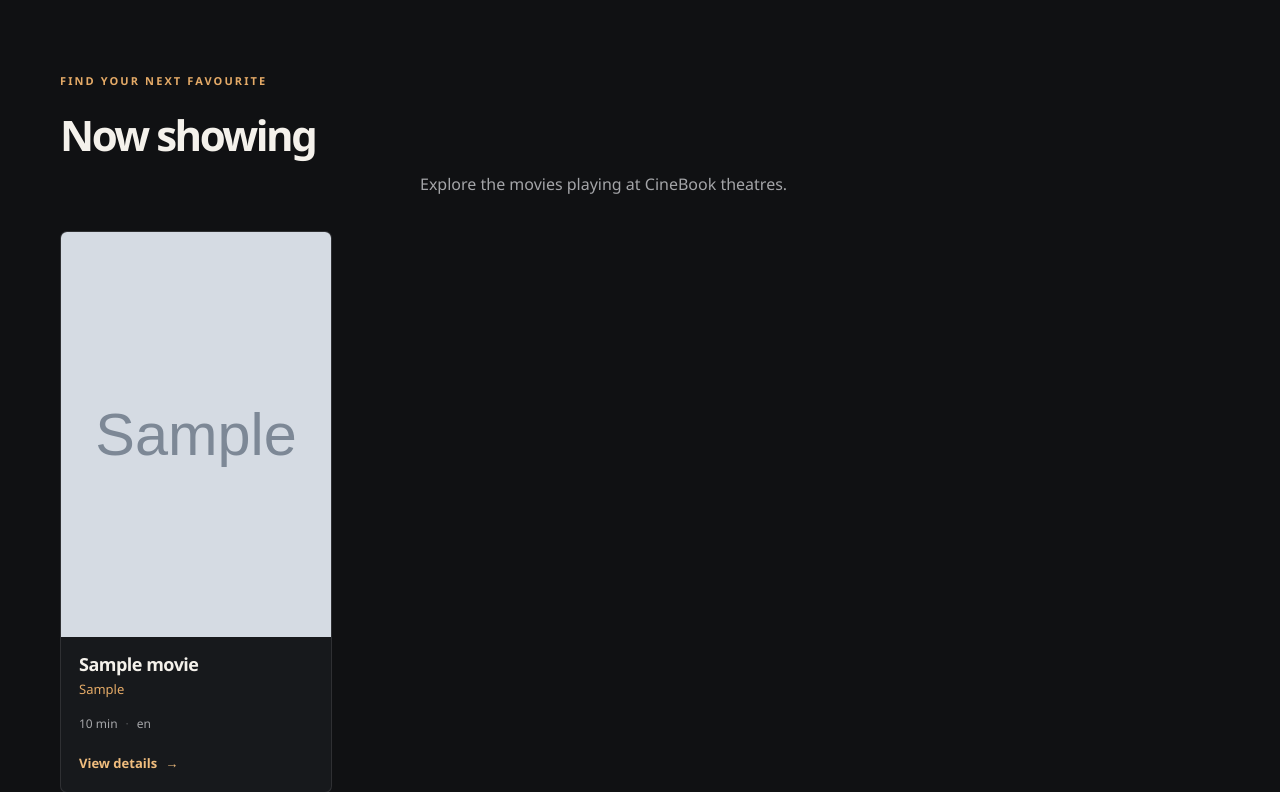
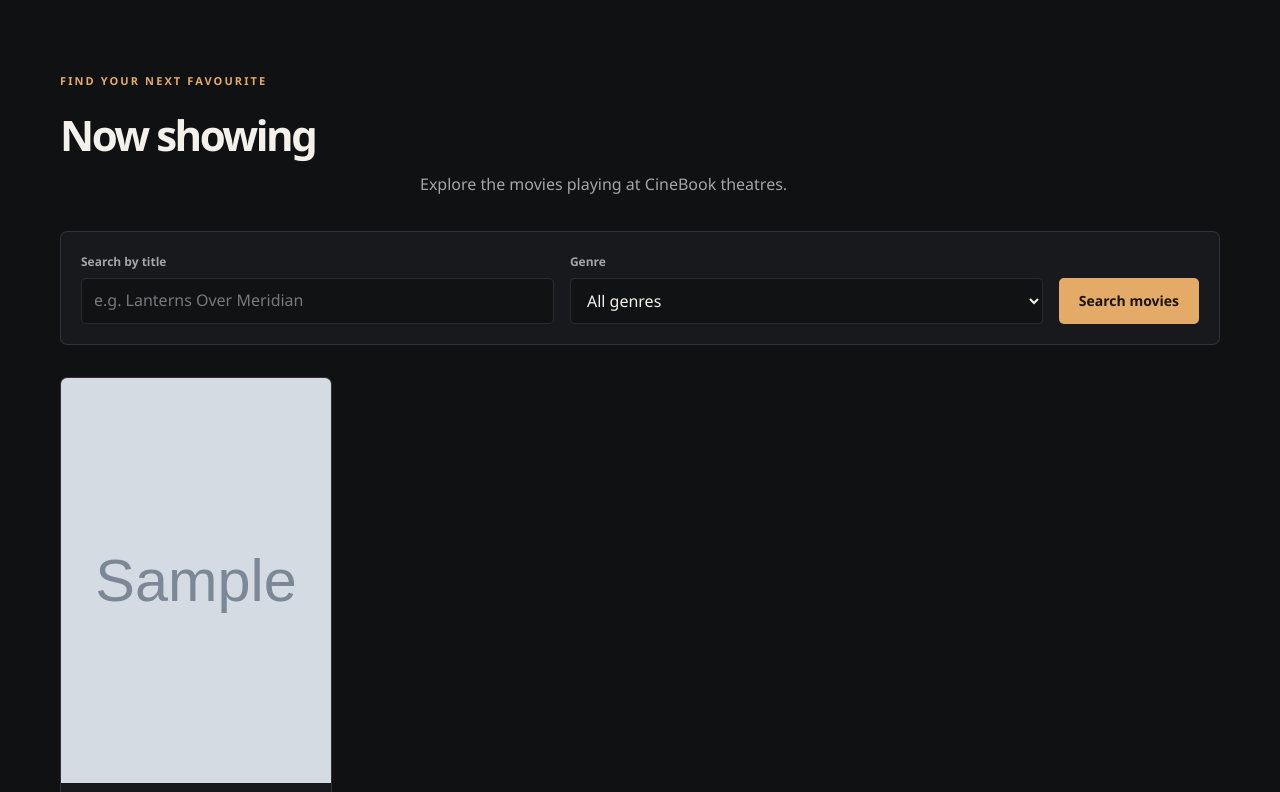
Before and after one commit to AmanKokate29/CineBook, a Django app: page /movies/ in a window 1280 px wide. Shown: the part 79-871 px from the top of the page. Run offline with Django 5.2, Linux system fonts and the light colour scheme; tables that the repository leaves empty hold one stand-in row (values such as "Sample post"); grey boxes marked "Sample" are stand-in pictures.

Commit message:
feat: add movie search and filters

```diff
--- a/movies/views.py
+++ b/movies/views.py
@@ -1,6 +1,11 @@
+from django.core.paginator import Paginator
 from django.shortcuts import get_object_or_404, render
 
 from .models import Movie
+
+
+MOVIES_PER_PAGE = 12
+MAX_SEARCH_LENGTH = 100
 
 
 def home(request):
@@ -8,7 +13,27 @@ def home(request):
 
 
 def movie_list(request):
-    movies = Movie.objects.filter(is_active=True).only(
+    movies = Movie.objects.filter(is_active=True)
+    genres = list(
+        movies.order_by()
+        .values_list('genre', flat=True)
+        .distinct()
+        .order_by('genre')
+    )
+
+    search_query = request.GET.get('q', '').strip()[:MAX_SEARCH_LENGTH]
+    requested_genre = request.GET.get('genre', '').strip()
+    selected_genre = next(
+        (genre for genre in genres if genre.casefold() == requested_genre.casefold()),
+        '',
+    )
+
+    if search_query:
+        movies = movies.filter(title__icontains=search_query)
+    if selected_genre:
+        movies = movies.filter(genre=selected_genre)
+
+    movies = movies.only(
         'id',
         'title',
         'genre',
@@ -16,7 +41,19 @@ def movie_list(request):
         'language',
         'poster',
     )
-    return render(request, 'movies/movie_list.html', {'movies': movies})
+    page_obj = Paginator(movies, MOVIES_PER_PAGE).get_page(request.GET.get('page'))
+    return render(
+        request,
+        'movies/movie_list.html',
+        {
+            'movies': page_obj.object_list,
+            'page_obj': page_obj,
+            'genres': genres,
+            'search_query': search_query,
+            'selected_genre': selected_genre,
+            'has_filters': bool(search_query or selected_genre),
+        },
+    )
 
 
 def movie_detail(request, pk):
--- a/static/css/style.css
+++ b/static/css/style.css
@@ -397,6 +397,72 @@ h2 {
     padding: 72px 0 100px;
 }
 
+.movie-filters {
+    display: flex;
+    align-items: flex-end;
+    flex-wrap: wrap;
+    gap: 16px;
+    margin: 32px 0;
+    padding: 20px;
+    border: 1px solid var(--color-border);
+    border-radius: 7px;
+    background: var(--color-surface);
+}
+
+.movie-search-field,
+.movie-genre-field {
+    display: grid;
+    flex: 1 1 220px;
+    gap: 7px;
+}
+
+.movie-filters label {
+    color: var(--color-muted);
+    font-size: 12px;
+    font-weight: 600;
+}
+
+.movie-filters input,
+.movie-filters select {
+    width: 100%;
+    min-height: 46px;
+    padding: 9px 12px;
+    border: 1px solid var(--color-border);
+    border-radius: 5px;
+    background: #111214;
+    color: var(--color-text);
+    font: inherit;
+}
+
+.movie-filters input:focus,
+.movie-filters select:focus {
+    border-color: var(--color-accent);
+    outline: 2px solid rgba(228, 170, 103, 0.2);
+}
+
+.movie-filters input::placeholder {
+    color: #77797d;
+}
+
+.movie-filter-submit {
+    min-height: 46px;
+    border: 0;
+    cursor: pointer;
+    font: inherit;
+    font-size: 14px;
+    font-weight: 700;
+}
+
+.clear-filters {
+    padding: 10px 4px;
+    color: var(--color-muted);
+    font-size: 13px;
+}
+
+.clear-filters:hover {
+    color: var(--color-accent-bright);
+}
+
 .movie-grid {
     display: grid;
     grid-template-columns: repeat(auto-fill, minmax(220px, 1fr));
--- a/templates/movies/movie_list.html
+++ b/templates/movies/movie_list.html
@@ -9,6 +9,33 @@
             <h1 id="movies-title">Now showing</h1>
             <p class="section-description">Explore the movies playing at CineBook theatres.</p>
         </div>
+
+        <form class="movie-filters" method="get" action="{% url 'movies:list' %}">
+            <div class="movie-search-field">
+                <label for="movie-search">Search by title</label>
+                <input
+                    id="movie-search"
+                    name="q"
+                    type="search"
+                    maxlength="100"
+                    value="{{ search_query }}"
+                    placeholder="e.g. Lanterns Over Meridian"
+                >
+            </div>
+            <div class="movie-genre-field">
+                <label for="movie-genre">Genre</label>
+                <select id="movie-genre" name="genre">
+                    <option value="">All genres</option>
+                    {% for genre in genres %}
+                        <option value="{{ genre }}"{% if selected_genre == genre %} selected{% endif %}>{{ genre }}</option>
+                    {% endfor %}
+                </select>
+            </div>
+            <button class="button button-primary movie-filter-submit" type="submit">Search movies</button>
+            {% if has_filters %}
+                <a class="clear-filters" href="{% url 'movies:list' %}">Clear filters</a>
+            {% endif %}
+        </form>
 
         {% if movies %}
             <div class="movie-grid">
@@ -36,11 +63,32 @@
                     </article>
                 {% endfor %}
             </div>
+            {% if page_obj.has_other_pages %}
+                <nav class="pagination" aria-label="Movie pages">
+                    {% if page_obj.has_previous %}
+                        <a class="button button-secondary pagination-link" href="?{% if search_query %}q={{ search_query|urlencode }}&amp;{% endif %}{% if selected_genre %}genre={{ selected_genre|urlencode }}&amp;{% endif %}page={{ page_obj.previous_page_number }}">Previous</a>
+                    {% else %}
+                        <span class="button button-secondary pagination-link is-disabled" aria-disabled="true">Previous</span>
+                    {% endif %}
+                    <span class="pagination-status">Page {{ page_obj.number }} of {{ page_obj.paginator.num_pages }}</span>
+                    {% if page_obj.has_next %}
+                        <a class="button button-secondary pagination-link" href="?{% if search_query %}q={{ search_query|urlencode }}&amp;{% endif %}{% if selected_genre %}genre={{ selected_genre|urlencode }}&amp;{% endif %}page={{ page_obj.next_page_number }}">Next</a>
+                    {% else %}
+                        <span class="button button-secondary pagination-link is-disabled" aria-disabled="true">Next</span>
+                    {% endif %}
+                </nav>
+            {% endif %}
         {% else %}
             <div class="empty-state">
-                <h2>No movies available right now</h2>
-                <p>Please check back soon. New films will appear here when they are added to the catalogue.</p>
-                <a class="button button-secondary" href="{% url 'home' %}">Back to home</a>
+                {% if has_filters %}
+                    <h2>No movies match your filters</h2>
+                    <p>Try another title or genre, or clear the filters to browse all available movies.</p>
+                    <a class="button button-secondary" href="{% url 'movies:list' %}">Clear filters</a>
+                {% else %}
+                    <h2>No movies available right now</h2>
+                    <p>Please check back soon. New films will appear here when they are added to the catalogue.</p>
+                    <a class="button button-secondary" href="{% url 'home' %}">Back to home</a>
+                {% endif %}
             </div>
         {% endif %}
     </section>
```
Also changed, not shown: other parts of static/css/style.css (+35 -0 lines), movies/tests.py (+92 -2 lines).
